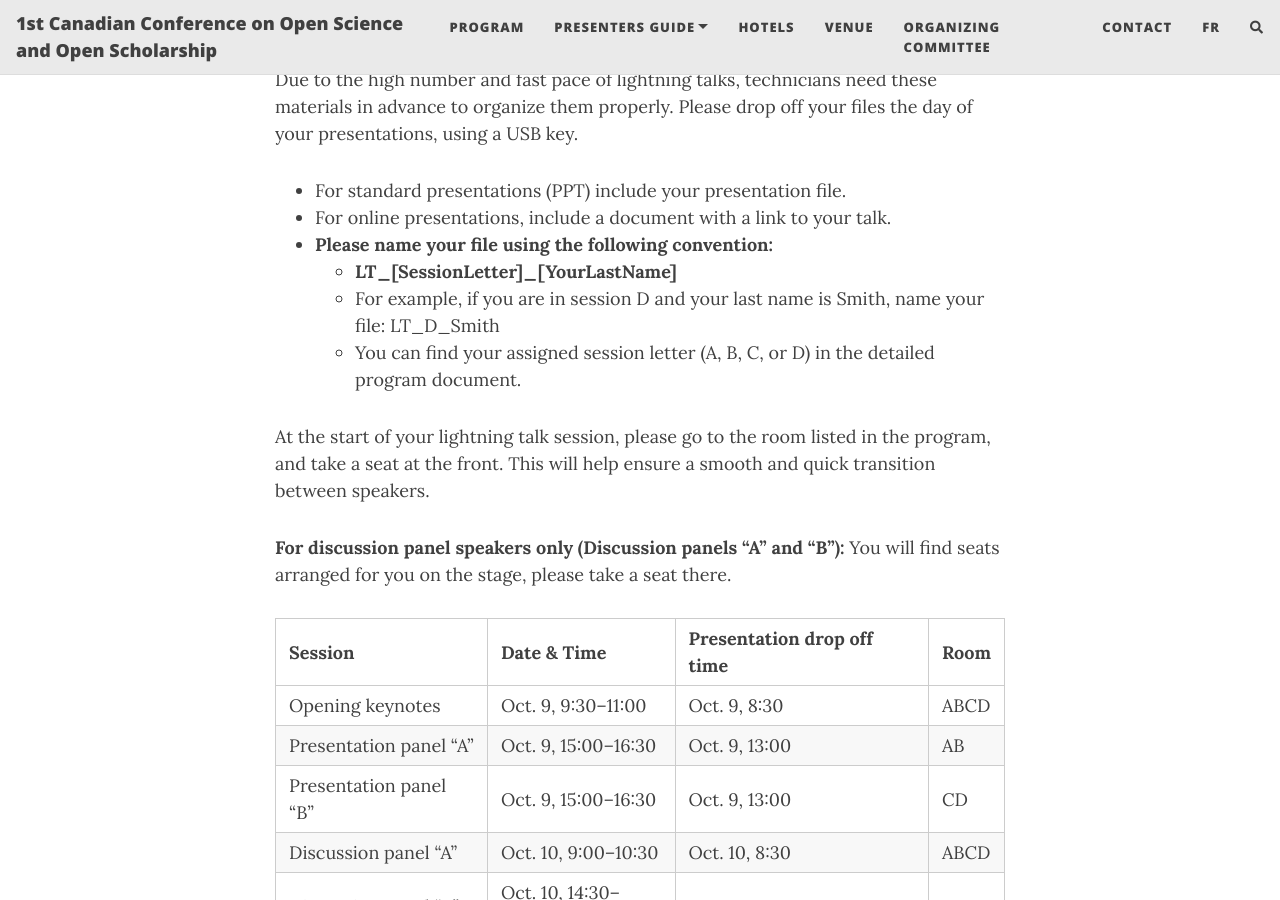
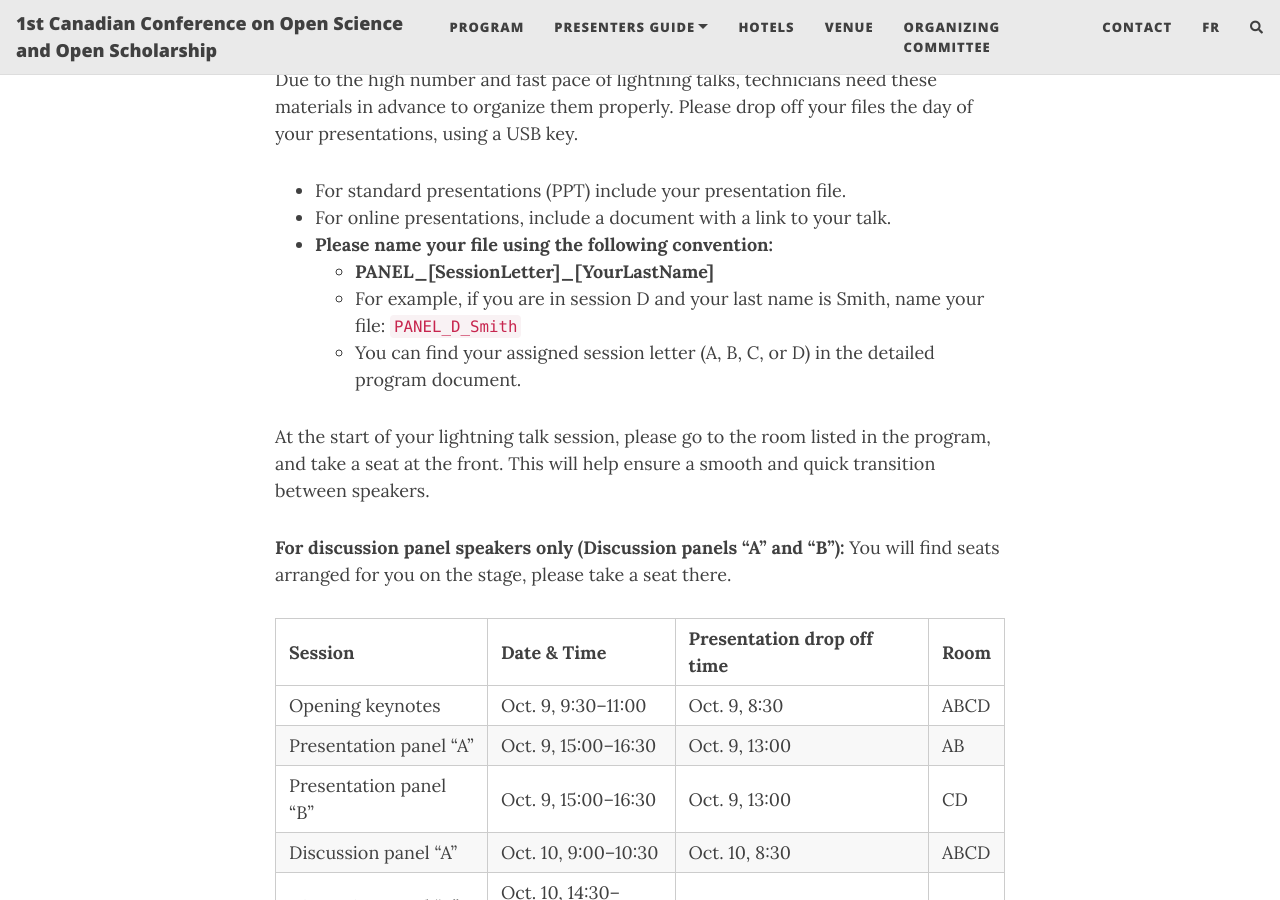
Before and after one commit to oscanada/oscanada.github.io, a Jekyll site: the page built from en/presenters_guide/panel.md, in a window 1280 px wide and 900 px high, scrolled down 1879 px. Built offline with Jekyll 4.4.1, drawn with Linux system fonts in a browser that asks for light colours; nearby versions of some CDN libraries; comment, search, counter and statistics services are not loaded.

Commit message:
fix file convention for "other talks"

```diff
--- a/en/presenters_guide/panel.md
+++ b/en/presenters_guide/panel.md
@@ -44,8 +44,8 @@ Due to the high number and fast pace of lightning talks, technicians need these
 - For standard presentations (PPT) include your presentation file.
 - For online presentations, include a document with a link to your talk.
 - **Please name your file using the following convention:**
-  - **LT_[SessionLetter]_[YourLastName]**
-  - For example, if you are in session D and your last name is Smith, name your file: LT_D_Smith
+  - **PANEL_[SessionLetter]_[YourLastName]**
+  - For example, if you are in session D and your last name is Smith, name your file: `PANEL_D_Smith`
   - You can find your assigned session letter (A, B, C, or D) in the detailed program document.
 
 At the start of your lightning talk session, please go to the room listed in the program, and take a seat at the front. This will help ensure a smooth and quick transition between speakers.
```
Also changed, not shown: fr/presenters_guide/panel.md (+2 -2 lines).
